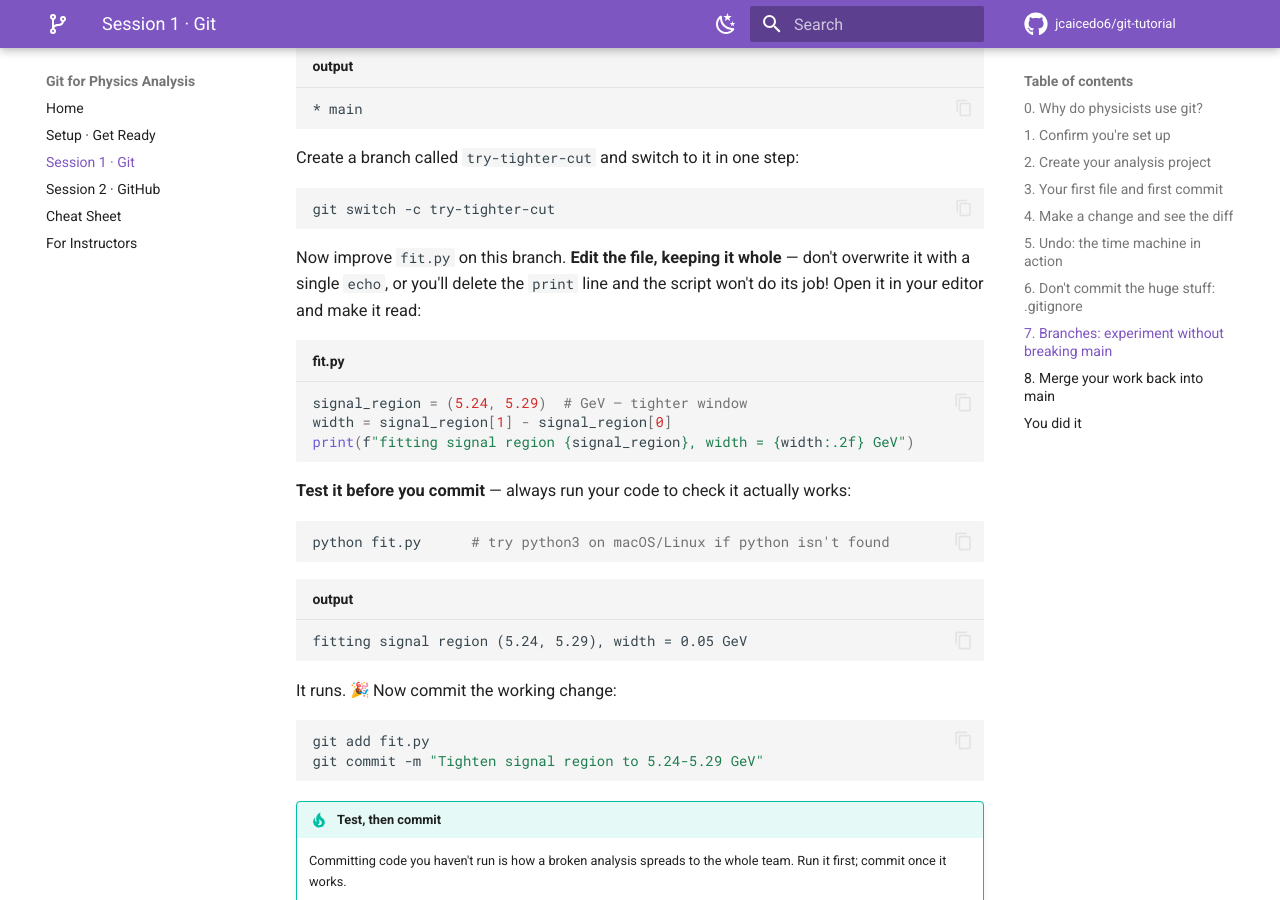
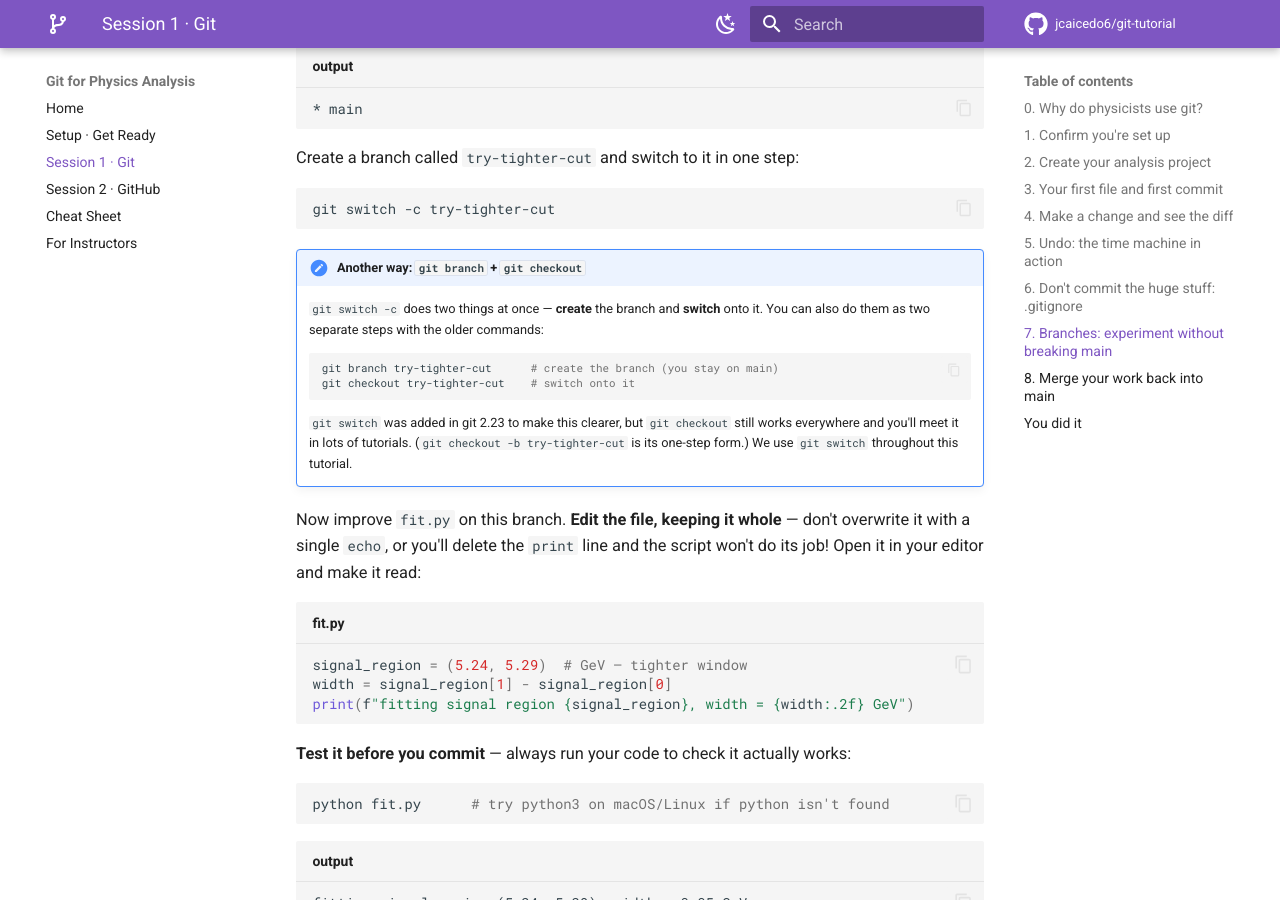
Before and after one commit to jcaicedo6/git-tutorial, an MkDocs documentation site: the page built from docs/session1-git.md, in a window 1280 px wide and 900 px high, scrolled down 6879 px. Built offline with MkDocs 1.6.1 and Material for MkDocs 9.7.7, drawn with Linux system fonts in a browser that asks for light colours; emoji names are drawn with the system emoji font; comment, search, counter and statistics services are not loaded.

Commit message:
Note git branch + git checkout as an alternative to git switch -c

````diff
--- a/docs/session1-git.md
+++ b/docs/session1-git.md
@@ -425,6 +425,19 @@ Create a branch called `try-tighter-cut` and switch to it in one step:
 git switch -c try-tighter-cut
 ```
 
+!!! note "Another way: `git branch` + `git checkout`"
+    `git switch -c` does two things at once — **create** the branch and **switch** onto it.
+    You can also do them as two separate steps with the older commands:
+
+    ```bash
+    git branch try-tighter-cut      # create the branch (you stay on main)
+    git checkout try-tighter-cut    # switch onto it
+    ```
+
+    `git switch` was added in git 2.23 to make this clearer, but `git checkout` still works
+    everywhere and you'll meet it in lots of tutorials. (`git checkout -b try-tighter-cut` is
+    its one-step form.) We use `git switch` throughout this tutorial.
+
 Now improve `fit.py` on this branch. **Edit the file, keeping it whole** — don't overwrite
 it with a single `echo`, or you'll delete the `print` line and the script won't do its job!
 Open it in your editor and make it read:
````
Also changed, not shown: docs/cheatsheet.md (+8 -0 lines).
